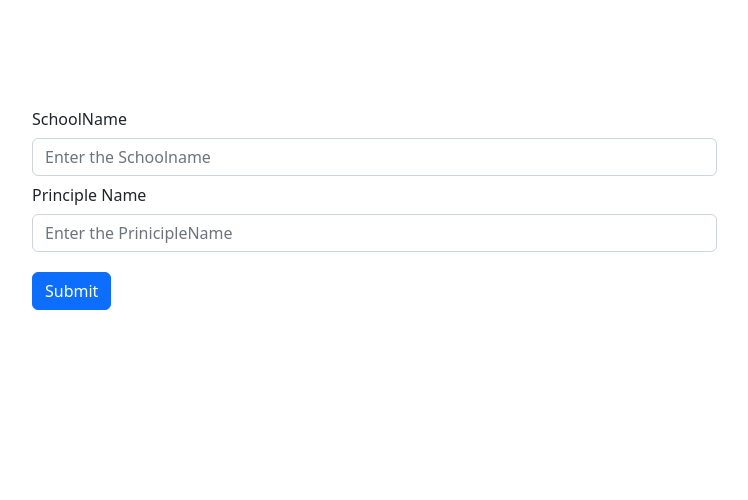
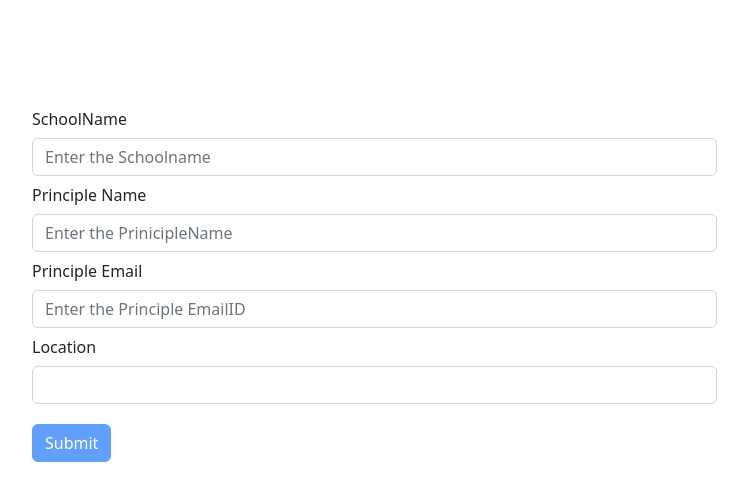
Before and after one commit to madanpatakota/AngularForms_BatchFour, an Angular app: page / in a window 1280 px wide. Shown: the top 500 px of the page, without its empty margins (68-816 px from the left). Built offline with nearby package versions, Linux system fonts and the light colour scheme.

Commit message:
Tdaapproach

```diff
--- a/src/app/tda/tda.component.html
+++ b/src/app/tda/tda.component.html
@@ -1,16 +1,14 @@
-<div  style="margin: 50px; padding: 50px" class="container">
+<div style="margin: 50px; padding: 50px" class="container">
   <div class="row">
     <div class="col-xs-12 col-sm-10 col-md-8 col-sm-offset-1 col-md-offset-2">
       <form (ngSubmit)="evtSubmit(form)" #form="ngForm">
         <div>
-
           <!-- schoolname control -->
           <div class="form-group">
             <label class="col-form-label">SchoolName</label>
             <!-- registering the control in angular by using tda
             you have to use ngmodel directive -->
             <!-- ngmodel  formmodule int the appmodule -->
-
 
             <!-- ngModel we are going to the the details about the contorl -->
             <!-- touch and pristine is true -->
@@ -24,15 +22,20 @@
               placeholder="Enter the Schoolname"
               ngModel
               name="schoolName"
-              #schoolName = "ngModel"
+              #schoolName="ngModel"
               required
             />
-            <small style="color:#9d3b3b"
-              *ngIf="schoolName.touched && schoolName.pristine">
-              Please enter the SchoolName</small>
+            <small
+              style="color: #9d3b3b"
+              *ngIf="schoolName.touched && schoolName.pristine"
+            >
+              Please enter the SchoolName</small
+            >
           </div>
 
-          <!-- prinicple control -->
+          <div name="principleGroupID" ngModelGroup="principleGroupID"
+           #principleGroupID="ngModelGroup">
+            <!-- prinicple control -->
             <div class="form-group">
               <label class="col-form-label">Principle Name</label>
               <input
@@ -41,11 +44,86 @@
                 placeholder="Enter the PrinicipleName"
                 ngModel
                 name="PrinicipleName"
-                #principle = "ngModel"
+                #principle="ngModel"
               />
-              <small style="color:#9d3b3b" *ngIf="principle.touched && principle.pristine">
-                Please enter the Principle name</small>
+              <small
+                style="color: #9d3b3b"
+                *ngIf="principle.touched && principle.pristine"
+              >
+                Please enter the Principle name</small
+              >
             </div>
+
+            <!-- prinicple Email minlength control -->
+            <div class="form-group">
+              <label class="col-form-label">Principle Email</label>
+              <input
+                type="text"
+                class="form-control"
+                placeholder="Enter the Principle EmailID"
+                ngModel
+                name="PrinicipleEmailID"
+                #PrinicipleEmailID="ngModel"
+                required
+                email
+                minlength="20"
+              />
+
+              <!-- not only mandatory but also decarate with email -->
+              <!-- <small style="color:#9d3b3b"
+              *ngIf="PrinicipleEmailID.dirty && PrinicipleEmailID.invalid">
+              Please enter the PrinicipleEmailID</small> -->
+
+              <!-- Cannot read properties of null (reading 'required') -->
+              <small
+                style="color: #9d3b3b"
+                *ngIf="PrinicipleEmailID.errors?.['required']
+               && PrinicipleEmailID.touched"
+              >
+                Please enter the prinicaple email</small
+              >
+              <!-- <br> -->
+              <small
+                style="color: #9d3b3b"
+                *ngIf="PrinicipleEmailID.errors?.['email']
+               && PrinicipleEmailID.touched"
+              >
+                Please enter the valid email of prinicple</small
+              >
+              <!-- <br> -->
+
+              <!-- minlength
+:
+{requiredLength: 20, actualLength: 11} -->
+
+              <small
+                style="color: #9d3b3b"
+                *ngIf="PrinicipleEmailID.errors?.['minlength']
+               && PrinicipleEmailID.touched"
+              >
+                Please enter atleast 20 charcters</small
+              >
+            </div>
+          </div>
+
+          <div class="form-group">
+            <label class="col-form-label">Location</label>
+            <select
+              name="LocationID"
+              class="form-control"
+              #LocationID="ngModel"
+              ngModel
+            >
+              <option>Hsrlayout</option>
+              <option>Slikboard</option>
+            </select>
+            <span
+              style="color: #9d3b3b"
+              *ngIf="LocationID.touched && LocationID.pristine"
+            >
+              Please enter the SchoolName
+            </span>
+          </div>
 
           <!-- button code -->
           <div class="form-group" style="margin-top: 20px">
@@ -59,20 +137,25 @@
               Click
             </button> -->
 
-
-            <button class="btn btn-primary" type="submit">Submit</button>
+            <button [disabled]="form.invalid" class="btn btn-primary" type="submit">Submit</button>
 
             <!-- button type submit -->
             <!-- if you want to submit the form
             through the button we have to use button type
             submit -->
-
-
-
           </div>
-
         </div>
       </form>
     </div>
   </div>
+
+  <div *ngIf="form.valid" class="row">
+    <p> SchoolID : {{schoolDetails.schoolName}}</p>
+    <p> LocationID : {{schoolDetails.LocationID}}</p>
+    <p> PrinicipleEmailID : {{schoolDetails.PrinicipleEmailID}}</p>
+    <p> PrinicipleName : {{schoolDetails.PrinicipleName}}</p>
+
+  </div>
+
+
 </div>
--- a/src/app/tda/tda.component.ts
+++ b/src/app/tda/tda.component.ts
@@ -26,9 +26,14 @@ export class TdaComponent implements OnInit {
     console.log(form.value.PrinicipleName);
   }
 
+  schoolDetails:any = {}
   evtSubmit(form:NgForm){
     console.log("submit the form...");
     console.log(form);
+    this.schoolDetails.schoolName = form.value.schoolName;
+    this.schoolDetails.LocationID = form.value.LocationID;
+    this.schoolDetails.PrinicipleEmailID = form.value.principleGroupID.PrinicipleEmailID;
+    this.schoolDetails.PrinicipleName = form.value.principleGroupID.PrinicipleName;
   }
 
   // ex : textbox you are expecting atleast 4 charcters
```
